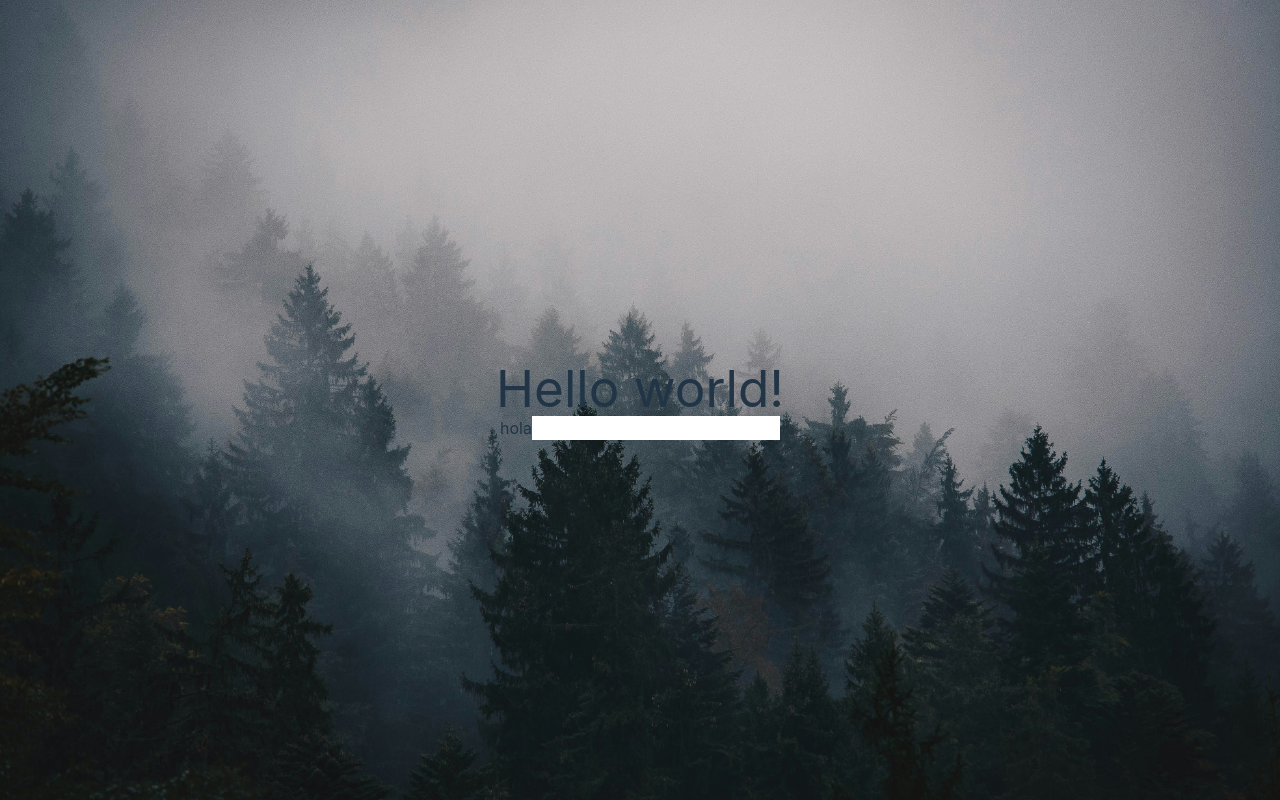
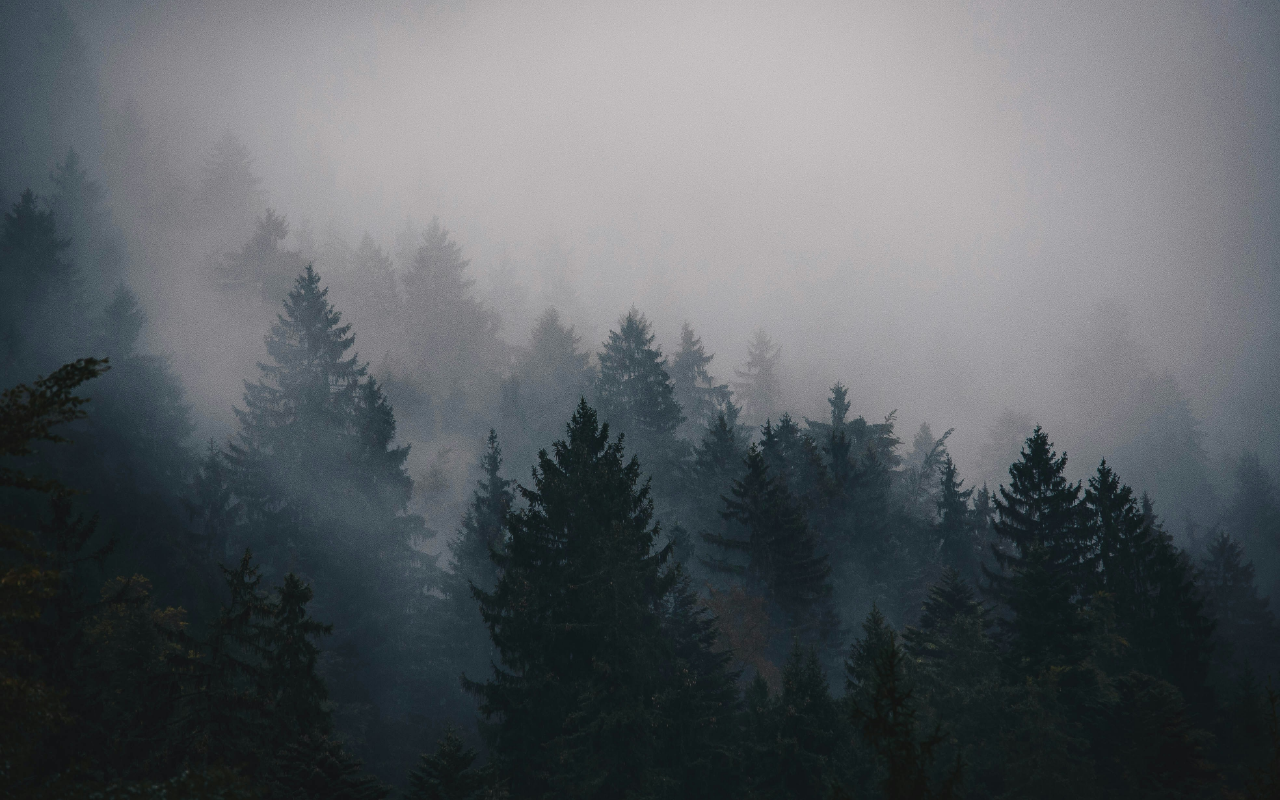
Before and after one commit to jhonv4sq/calorie-calculator, a React (Vite) app: page / in a window 1280 px wide. Built offline with nearby package versions, Linux system fonts and the light colour scheme.

Commit message:
Update components

```diff
--- a/src/App.jsx
+++ b/src/App.jsx
@@ -1,17 +1,10 @@
-import { useState } from 'react'
-import reactLogo from './assets/react.svg'
-import viteLogo from '/vite.svg'
-import Input from './components/Input'
+import {React, useState } from 'react'
 import './App.css'
 
 function App() {
   return (
-    <div>
-      <h1 className="text-3xl font-bold underline">
-        Hello world!
-      </h1>
-      <Input label='hola' />
-    </div>
+    <>
+    </>
   )
 }
 
```
Also changed, not shown: src/components/Button.jsx (+10 -0 lines), src/components/Form.jsx (+10 -0 lines), src/views/Home.jsx (+17 -0 lines).
